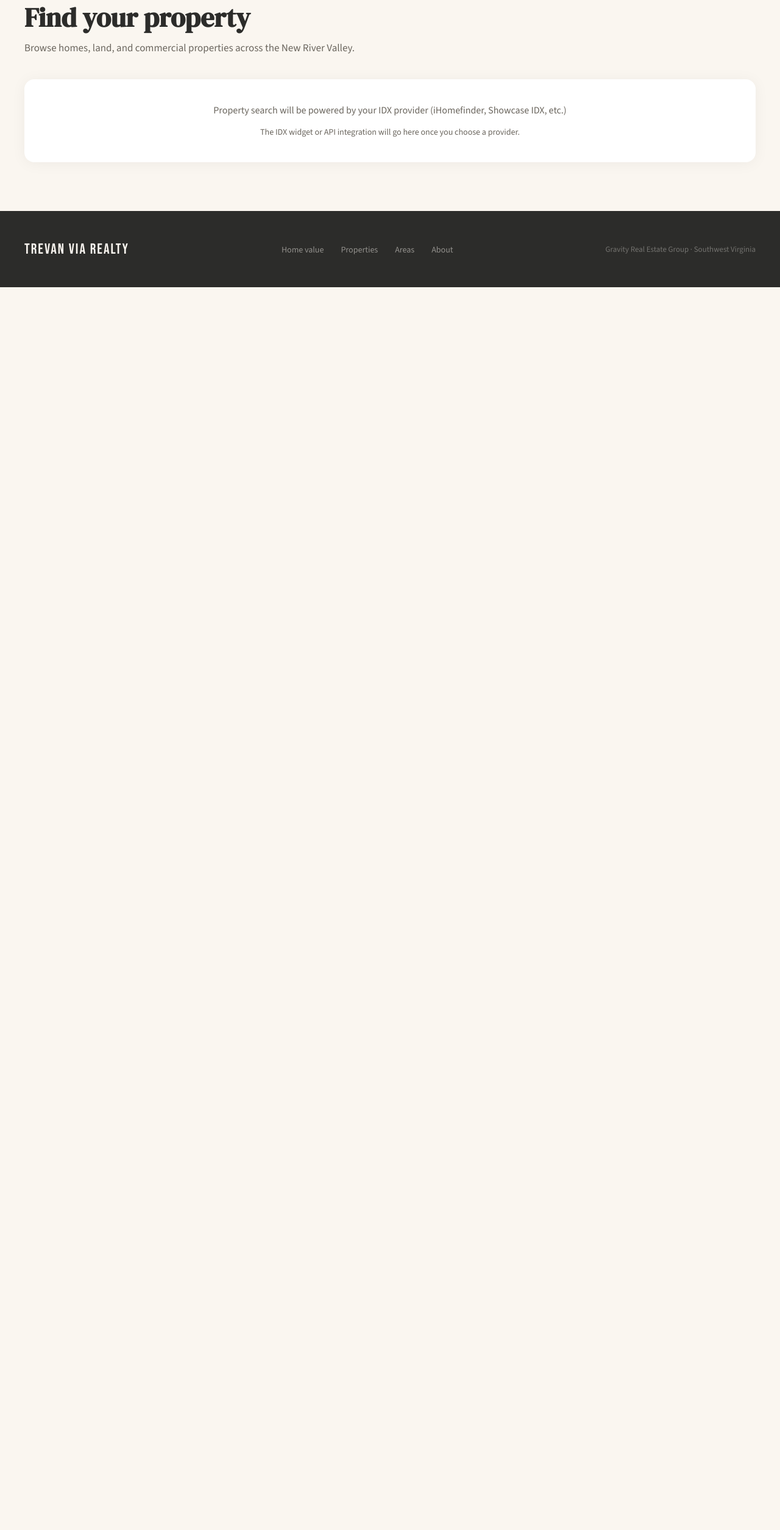
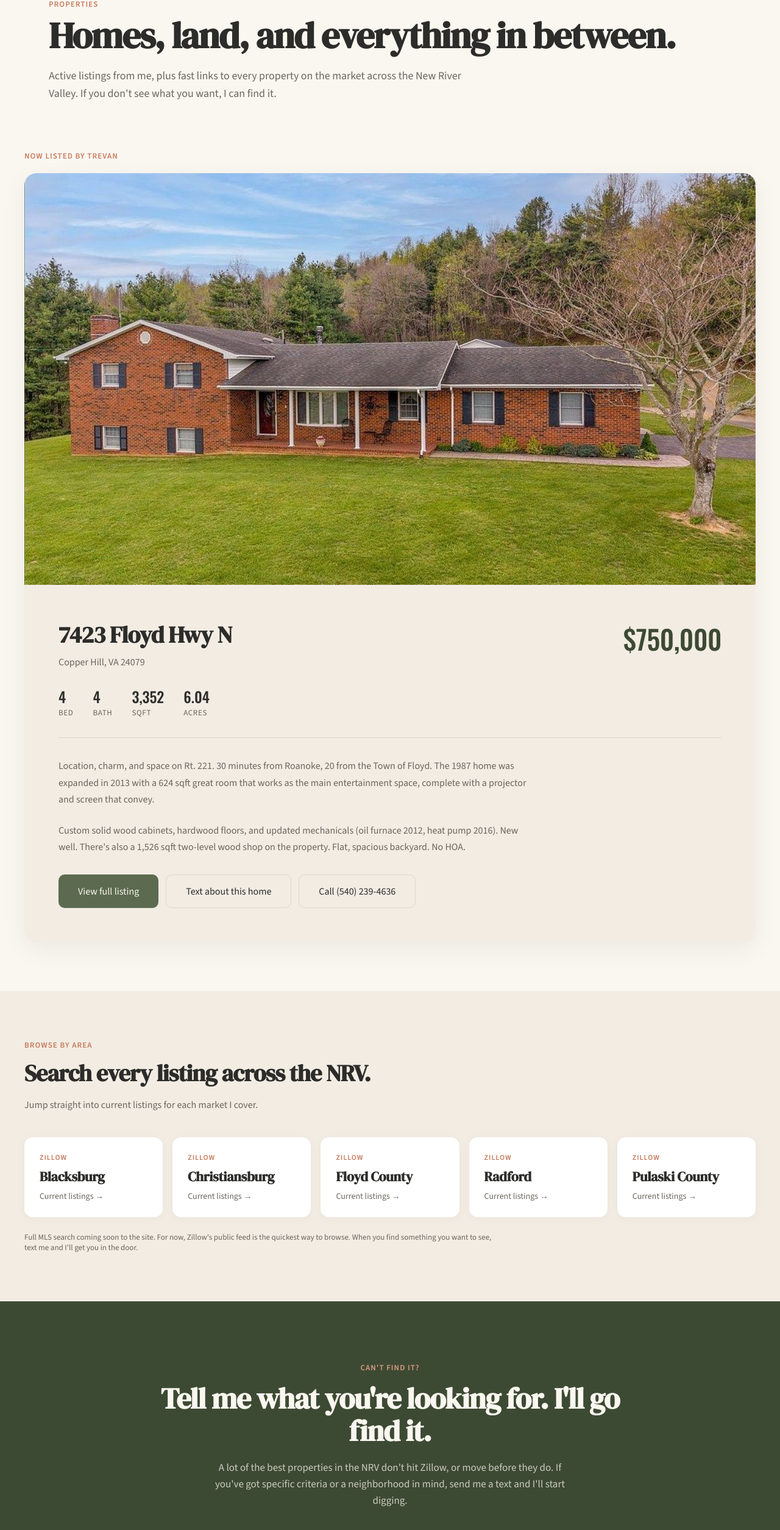
Before and after one commit to TrevanVia/trevan-via-realty, a React (Vite) app: page /properties in a window 1280 px wide. Shown: the part 132-2641 px from the top of the page at 61% size. Before the commit the page ends 800 px from the top, so only its background shows below. Built offline with nearby package versions, Linux system fonts and the light colour scheme.

Commit message:
Rebuild Properties page with active listing and area search

```diff
--- a/src/pages/Properties.jsx
+++ b/src/pages/Properties.jsx
@@ -1,21 +1,135 @@
+import { Link } from 'react-router-dom'
+import { useState } from 'react'
 import SEO from '../components/SEO'
 
+const zillowSearches = [
+  { name: 'Blacksburg', slug: 'blacksburg', url: 'https://www.zillow.com/blacksburg-va/' },
+  { name: 'Christiansburg', slug: 'christiansburg', url: 'https://www.zillow.com/christiansburg-va/' },
+  { name: 'Floyd County', slug: 'floyd-county', url: 'https://www.zillow.com/floyd-county-va/' },
+  { name: 'Radford', slug: 'radford', url: 'https://www.zillow.com/radford-va/' },
+  { name: 'Pulaski County', slug: 'pulaski-county', url: 'https://www.zillow.com/pulaski-county-va/' },
+]
+
 export default function Properties() {
+  const [lightbox, setLightbox] = useState(null)
+
   return (
     <>
       <SEO
         title="Properties for Sale in the New River Valley"
-        description="Search homes, land, and commercial properties for sale in Blacksburg, Christiansburg, Floyd County, Radford, and Pulaski County VA."
+        description="Homes, land, and commercial properties for sale in Blacksburg, Christiansburg, Floyd County, Radford, and Pulaski County VA."
         path="/properties"
+        image="/copperhill-hero.jpg"
       />
-      <section style={{ padding: '130px 40px 80px', maxWidth: 1280, margin: '0 auto' }}>
-      <h1 style={{ fontFamily: 'var(--font-display)', fontSize: 'clamp(32px, 4vw, 44px)', marginBottom: 8 }}>Find your property</h1>
-      <p style={{ fontSize: 17, color: 'var(--warm-gray)', fontWeight: 300, marginBottom: 40 }}>Browse homes, land, and commercial properties across the New River Valley.</p>
-      <div style={{ background: 'white', borderRadius: 16, padding: 40, textAlign: 'center', boxShadow: '0 2px 24px rgba(0,0,0,0.05)' }}>
-        <p style={{ fontSize: 16, color: 'var(--warm-gray)', marginBottom: 16 }}>Property search will be powered by your IDX provider (iHomefinder, Showcase IDX, etc.)</p>
-        <p style={{ fontSize: 14, color: 'var(--warm-gray)', fontWeight: 300 }}>The IDX widget or API integration will go here once you choose a provider.</p>
-      </div>
-    </section>
+
+      {/* PAGE HEADER */}
+      <section style={{ padding: '130px 40px 40px', maxWidth: 1200, margin: '0 auto' }}>
+        <div className="section-tag">Properties</div>
+        <h1 style={{ fontFamily: 'var(--font-display)', fontSize: 'clamp(40px, 5vw, 60px)', lineHeight: 1.05, letterSpacing: '-0.025em', color: 'var(--charcoal)', marginBottom: 20 }}>
+          Homes, land, and everything in between.
+        </h1>
+        <p style={{ fontSize: 'clamp(16px, 1.4vw, 19px)', color: 'var(--warm-gray)', fontWeight: 300, lineHeight: 1.6, maxWidth: 680 }}>
+          Active listings from me, plus fast links to every property on the market across the New River Valley. If you don't see what you want, I can find it.
+        </p>
+      </section>
+
+      {/* ACTIVE LISTING - COPPER HILL */}
+      <section style={{ padding: '40px 40px 80px' }}>
+        <div style={{ maxWidth: 1200, margin: '0 auto' }}>
+          <div className="section-tag" style={{ marginBottom: 20 }}>Now listed by Trevan</div>
+
+          <div style={{ background: 'var(--warm-cream-dark)', borderRadius: 20, overflow: 'hidden', boxShadow: '0 12px 40px rgba(0,0,0,0.06)' }}>
+            <div onClick={() => setLightbox('/copperhill-hero.jpg')} style={{ aspectRatio: '16/9', backgroundImage: 'url(/copperhill-hero.jpg)', backgroundSize: 'cover', backgroundPosition: 'center', cursor: 'zoom-in' }} />
+
+            <div style={{ padding: 'clamp(32px, 5vw, 56px)' }}>
+              <div style={{ display: 'flex', justifyContent: 'space-between', alignItems: 'flex-start', flexWrap: 'wrap', gap: 20, marginBottom: 28 }}>
+                <div>
+                  <h2 style={{ fontFamily: 'var(--font-display)', fontSize: 'clamp(28px, 3vw, 38px)', color: 'var(--charcoal)', marginBottom: 8, letterSpacing: '-0.02em' }}>
+                    7423 Floyd Hwy N
+                  </h2>
+                  <p style={{ fontSize: 16, color: 'var(--warm-gray)', fontWeight: 300 }}>Copper Hill, VA 24079</p>
+                </div>
+                <div style={{ fontFamily: 'var(--font-numbers)', fontSize: 'clamp(32px, 3.5vw, 44px)', color: 'var(--olive-dark)', letterSpacing: '-0.01em', fontWeight: 500 }}>
+                  $750,000
+                </div>
+              </div>
+
+              <div style={{ display: 'flex', gap: 32, flexWrap: 'wrap', marginBottom: 32, paddingBottom: 32, borderBottom: '1px solid var(--light-border)' }}>
+                {[
+                  ['4', 'bed'],
+                  ['4', 'bath'],
+                  ['3,352', 'sqft'],
+                  ['6.04', 'acres'],
+                ].map(([num, label]) => (
+                  <div key={label}>
+                    <div style={{ fontFamily: 'var(--font-numbers)', fontSize: 24, color: 'var(--charcoal)', fontWeight: 500 }}>{num}</div>
+                    <div style={{ fontSize: 13, color: 'var(--warm-gray)', textTransform: 'uppercase', letterSpacing: '0.05em', fontWeight: 500 }}>{label}</div>
+                  </div>
+                ))}
+              </div>
+
+              <p style={{ fontSize: 16, color: 'var(--warm-gray)', lineHeight: 1.7, fontWeight: 300, marginBottom: 24, maxWidth: 780 }}>
+                Location, charm, and space on Rt. 221. 30 minutes from Roanoke, 20 from the Town of Floyd. The 1987 home was expanded in 2013 with a 624 sqft great room that works as the main entertainment space, complete with a projector and screen that convey.
+              </p>
+              <p style={{ fontSize: 16, color: 'var(--warm-gray)', lineHeight: 1.7, fontWeight: 300, marginBottom: 32, maxWidth: 780 }}>
+                Custom solid wood cabinets, hardwood floors, and updated mechanicals (oil furnace 2012, heat pump 2016). New well. There's also a 1,526 sqft two-level wood shop on the property. Flat, spacious backyard. No HOA.
+              </p>
+
+              <div style={{ display: 'flex', gap: 12, flexWrap: 'wrap' }}>
+                <a href="https://www.zillow.com/homedetails/7423-Floyd-Hwy-N-Copper-Hill-VA-24079/107869052_zpid/" target="_blank" rel="noreferrer" className="btn-primary">View full listing</a>
+                <a href="sms:15402394636?body=Interested%20in%207423%20Floyd%20Hwy%20N" className="btn-secondary">Text about this home</a>
+                <a href="tel:5402394636" className="btn-secondary">Call (540) 239-4636</a>
+              </div>
+            </div>
+          </div>
+        </div>
+      </section>
+
+      {/* SEARCH BY AREA */}
+      <section style={{ padding: '80px 40px', background: 'var(--warm-cream-dark)' }}>
+        <div style={{ maxWidth: 1200, margin: '0 auto' }}>
+          <div className="section-tag">Browse by area</div>
+          <h2 className="section-title">Search every listing across the NRV.</h2>
+          <p className="section-sub">Jump straight into current listings for each market I cover.</p>
+
+          <div style={{ display: 'grid', gridTemplateColumns: 'repeat(auto-fit, minmax(200px, 1fr))', gap: 16 }}>
+            {zillowSearches.map(area => (
+              <a key={area.slug} href={area.url} target="_blank" rel="noreferrer" style={{ background: 'white', borderRadius: 14, padding: 24, boxShadow: '0 2px 16px rgba(0,0,0,0.04)', transition: 'all 0.25s', textDecoration: 'none', color: 'inherit', border: '1px solid transparent' }}>
+                <div style={{ fontSize: 12, color: 'var(--terracotta)', fontWeight: 600, letterSpacing: '0.08em', textTransform: 'uppercase', marginBottom: 8 }}>Zillow</div>
+                <h3 style={{ fontFamily: 'var(--font-display)', fontSize: 22, color: 'var(--charcoal)', marginBottom: 8, letterSpacing: '-0.01em' }}>{area.name}</h3>
+                <div style={{ fontSize: 14, color: 'var(--warm-gray)', fontWeight: 400 }}>Current listings →</div>
+              </a>
+            ))}
+          </div>
+
+          <p style={{ fontSize: 13, color: 'var(--warm-gray)', fontWeight: 300, marginTop: 24, maxWidth: 780 }}>
+            Full MLS search coming soon to the site. For now, Zillow's public feed is the quickest way to browse. When you find something you want to see, text me and I'll get you in the door.
+          </p>
+        </div>
+      </section>
+
+      {/* LET ME FIND IT */}
+      <section style={{ padding: '100px 40px', background: 'var(--olive-dark)', color: 'var(--warm-cream)' }}>
+        <div style={{ maxWidth: 800, margin: '0 auto', textAlign: 'center' }}>
+          <div style={{ fontSize: 13, fontWeight: 600, letterSpacing: '0.08em', textTransform: 'uppercase', color: 'var(--terracotta-light)', marginBottom: 16 }}>Can't find it?</div>
+          <h2 style={{ fontFamily: 'var(--font-display)', fontSize: 'clamp(32px, 4vw, 48px)', lineHeight: 1.1, letterSpacing: '-0.02em', marginBottom: 20 }}>
+            Tell me what you're looking for. I'll go find it.
+          </h2>
+          <p style={{ fontSize: 17, color: 'rgba(250, 246, 240, 0.75)', lineHeight: 1.6, fontWeight: 300, marginBottom: 36, maxWidth: 600, margin: '0 auto 36px' }}>
+            A lot of the best properties in the NRV don't hit Zillow, or move before they do. If you've got specific criteria or a neighborhood in mind, send me a text and I'll start digging.
+          </p>
+          <div style={{ display: 'flex', gap: 12, flexWrap: 'wrap', justifyContent: 'center' }}>
+            <a href="sms:15402394636" style={{ display: 'inline-flex', alignItems: 'center', gap: 8, padding: '16px 32px', background: 'var(--terracotta)', color: 'white', borderRadius: 10, fontSize: 16, fontWeight: 500, textDecoration: 'none', transition: 'all 0.25s' }}>Text me what you want</a>
+            <a href="tel:5402394636" style={{ display: 'inline-flex', alignItems: 'center', gap: 8, padding: '16px 32px', background: 'transparent', color: 'var(--warm-cream)', border: '1.5px solid rgba(250,246,240,0.3)', borderRadius: 10, fontSize: 16, fontWeight: 500, textDecoration: 'none' }}>Call (540) 239-4636</a>
+          </div>
+        </div>
+      </section>
+
+      {lightbox && (
+        <div onClick={() => setLightbox(null)} style={{ position: 'fixed', inset: 0, zIndex: 1000, background: 'rgba(0,0,0,0.85)', display: 'flex', alignItems: 'center', justifyContent: 'center', cursor: 'zoom-out', padding: 40 }}>
+          <img src={lightbox} alt="" style={{ maxWidth: '90%', maxHeight: '90vh', borderRadius: 12, objectFit: 'contain' }} />
+        </div>
+      )}
     </>
   )
 }
```
